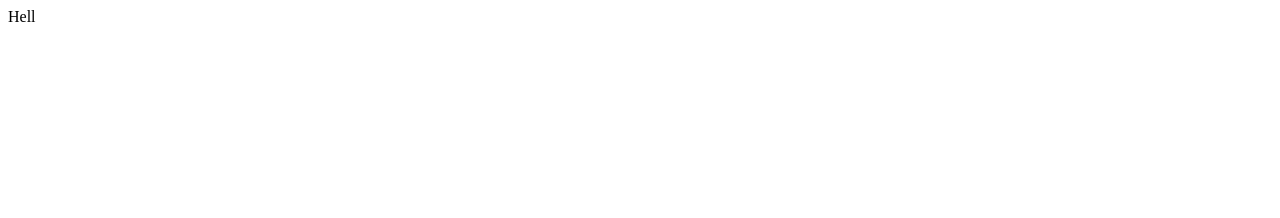
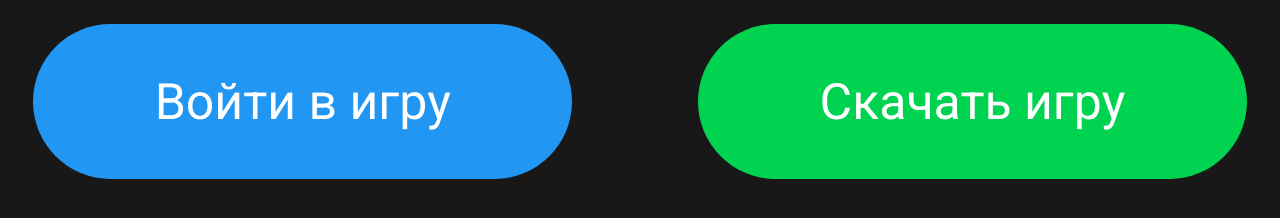
Before and after one commit to NoneType4Name/OceanShipsWar, a plain HTML site: page index.html in a window 1280 px wide. Drawn offline with nearby package versions, Linux system fonts and the light colour scheme.

Commit message:
first page.

```diff
--- a/index.html
+++ b/index.html
@@ -1 +1,19 @@
-Hell
+<!DOCTYPE html>
+<html>
+<head>
+    <meta http-equiv="content-type", content="text/html">
+    <link rel="stylesheet" type="text/css" href="style.css">
+    <link rel="shortcut icon" href="asets/ico.png">
+    <title>Морской бой - главная страница</title>
+    <script src="https://cdnjs.cloudflare.com/ajax/libs/jquery/3.4.1/jquery.min.js"></script>
+    <script src="scripts.js"></script>
+</head>
+<body>
+    <div align="center">
+        <button id="enter" class="button blue">
+          <span>Войти в игру</span></button>
+        <button id="download" class="button green">
+            <span>Скачать игру</span></button>
+    </div>
+</body>
+</html>
--- /dev/null
+++ b/scripts.js
@@ -0,0 +1,13 @@
+jQuery(document).ready(function($){
+
+  $('.button#enter').on('click', function(e){
+    if (document.location.search) location.href = 'osw://' + document.location.search;
+    else location.href = 'osw:'
+  });
+
+  $('.button#download').on('click', function(e){
+    e.preventDefault();
+    location.href="https://github.com/NoneType4Name/OceanShipsWar/releases/latest/download/OceanShipsWar.exe"
+  });
+
+});
--- /dev/null
+++ b/style.css
@@ -0,0 +1,55 @@
+@import url('https://fonts.googleapis.com/css?family=Roboto');
+body {
+    background: rgb(24, 24, 24)
+}
+.button {
+  /* Сбрасываем дефолтные стили */
+  border: none;
+  outline: none;
+  display: inline-block;
+  text-align: center;
+  text-decoration: none;
+  cursor: pointer;
+  font-size: 50px;
+  /* Можно также использовать любые встроенные и кастомные шрифты, например, отсюда  */
+  font-family: Roboto, Verdana, Tahoma, sans;
+  /* Тут можно поэкспериментировать */
+  padding: 4% 10%;
+  border-radius: 100px;
+  color: #fff;
+}
+
+.button + .button {
+  margin-left: 10%;
+}
+.button.blue {
+  background: #2196F3;
+}
+.button.green {
+  background: #00D350;
+}
+
+.button:hover {
+  box-shadow: 0 1px 3px rgba(0, 0, 0, 0.2);
+}
+.button:hover.blue {
+  background: #39a1f4;
+}
+.button:hover.green {
+  background: #00FF61;
+}
+.button:active {
+  box-shadow: inset 0 1px 3px rgba(0, 0, 0, 0.2);
+  text-shadow: 0 1px 3px rgba(0, 0, 0, 0.2);
+}
+.button:active.blue {
+  background: #0d8aee;
+}
+.button:active.purple {
+  background: #8f4bab;
+}
+
+div {
+  margin: 24px;
+  text-align: center;
+}
```
Also changed, not shown: asets/ico.png (added).
